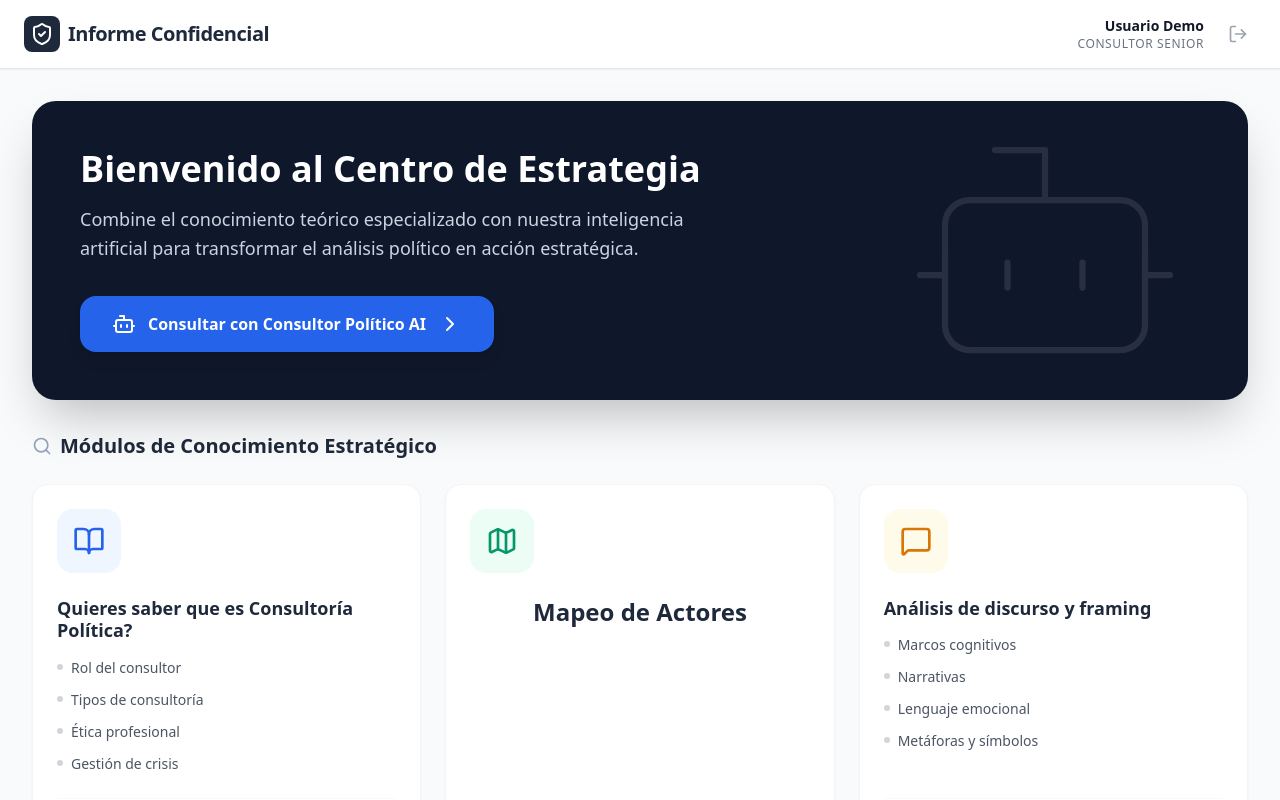
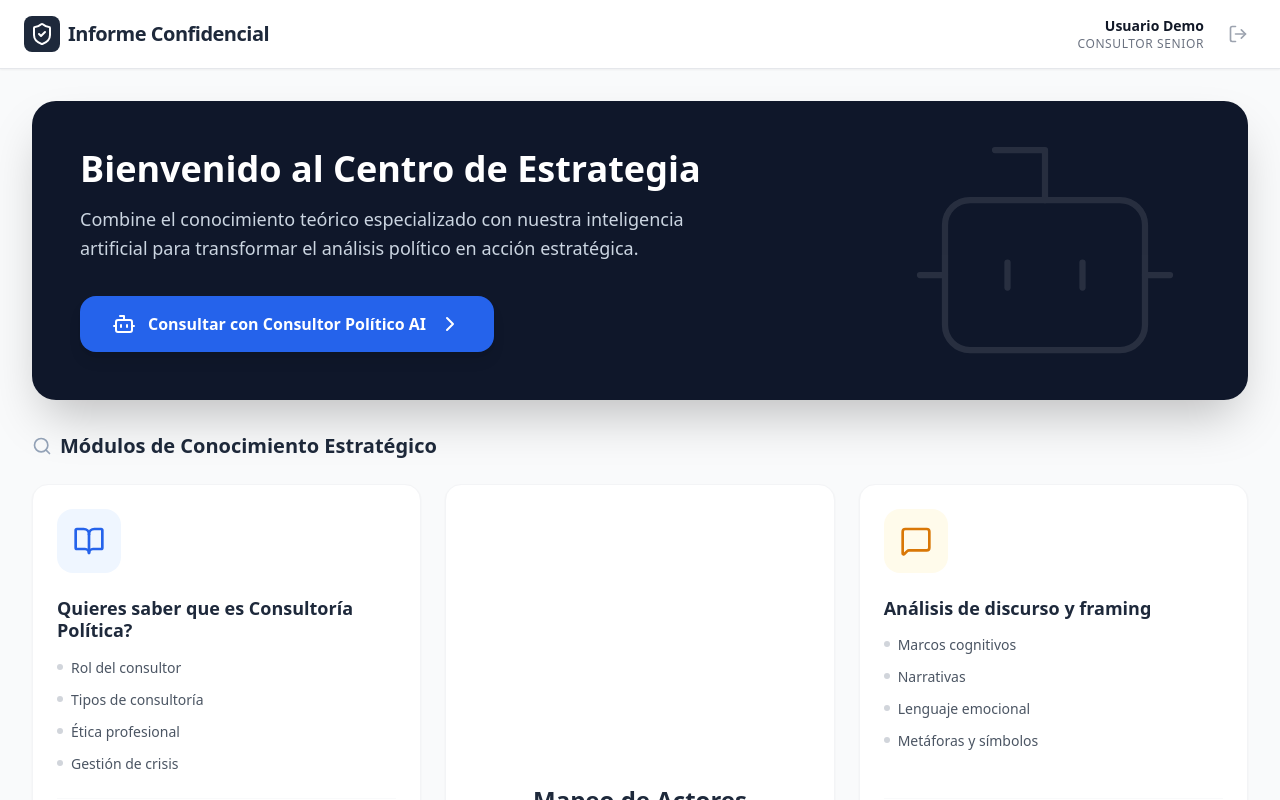
Before and after one commit to jorgeandres6/IC, a React (Vite) app: page / in a window 1280 px wide. Both pictures are taken after typing "name@example.com", "Sample123" into the empty fields and a click on the button "Ingresar al Sistema". Shown: the top 800 px of the page. Built offline with nearby package versions, Linux system fonts and the light colour scheme.

Commit message:
Cambios3

```diff
--- a/components/HomeScreen.tsx
+++ b/components/HomeScreen.tsx
@@ -102,12 +102,14 @@ const HomeScreen: React.FC<HomeScreenProps> = ({ user, onEnterChat, onLogout, on
               <div
                 key={mod.id}
                 onClick={() => onOpenModule(mod.id)}
-                className="bg-white rounded-2xl border border-gray-100 p-6 shadow-sm hover:shadow-xl transition-all hover:-translate-y-1 group flex flex-col cursor-pointer"
+                className={`bg-white rounded-2xl border border-gray-100 p-6 shadow-sm hover:shadow-xl transition-all hover:-translate-y-1 group flex flex-col cursor-pointer ${mod.id === 'mapeo' ? 'justify-center' : ''}`}
               >
-                <div className={`${mod.color} w-16 h-16 rounded-2xl flex items-center justify-center mb-6 transition-transform group-hover:scale-110`}>
-                  {mod.icon}
-                </div>
-                <h3 className={`font-bold text-slate-800 mb-4 leading-tight ${mod.id === 'mapeo' ? 'text-2xl text-center' : 'text-lg'}`}>
+                {mod.id !== 'mapeo' && (
+                  <div className={`${mod.color} w-16 h-16 rounded-2xl flex items-center justify-center mb-6 transition-transform group-hover:scale-110`}>
+                    {mod.icon}
+                  </div>
+                )}
+                <h3 className={`font-bold text-slate-800 mb-4 leading-tight ${mod.id === 'mapeo' ? 'text-2xl text-center my-auto mb-0' : 'text-lg'}`}>
                   {mod.title}
                 </h3>
                 {mod.id !== 'mapeo' && (
```
